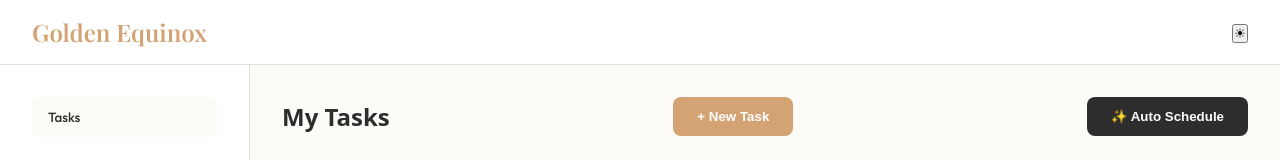
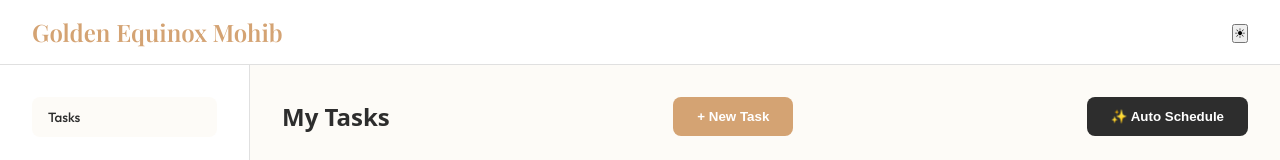
Before and after one commit to mohibkohi/golden-equinox-planner, a website with bundled scripts: page index.html in a window 1280 px wide. Shown: the top 160 px of the page. Built offline with nearby package versions, Linux system fonts and the light colour scheme; a web font is replaced by a local one.

Commit message:
Update title to Golden Equinox Mohib

```diff
--- a/index.html
+++ b/index.html
@@ -17,7 +17,7 @@
     <div id="app">
         <header class="app-header">
             <div class="logo">
-                <h1>Golden Equinox</h1>
+                <h1>Golden Equinox Mohib</h1>
             </div>
             <div class="controls">
                 <button id="theme-toggle" class="icon-btn" aria-label="Toggle Theme">
```
